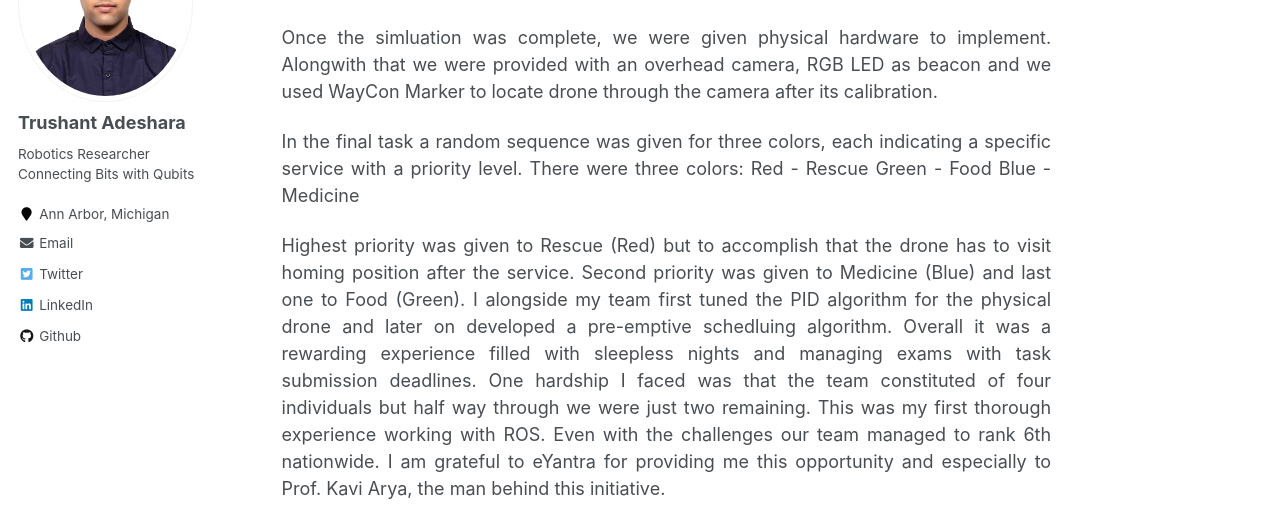
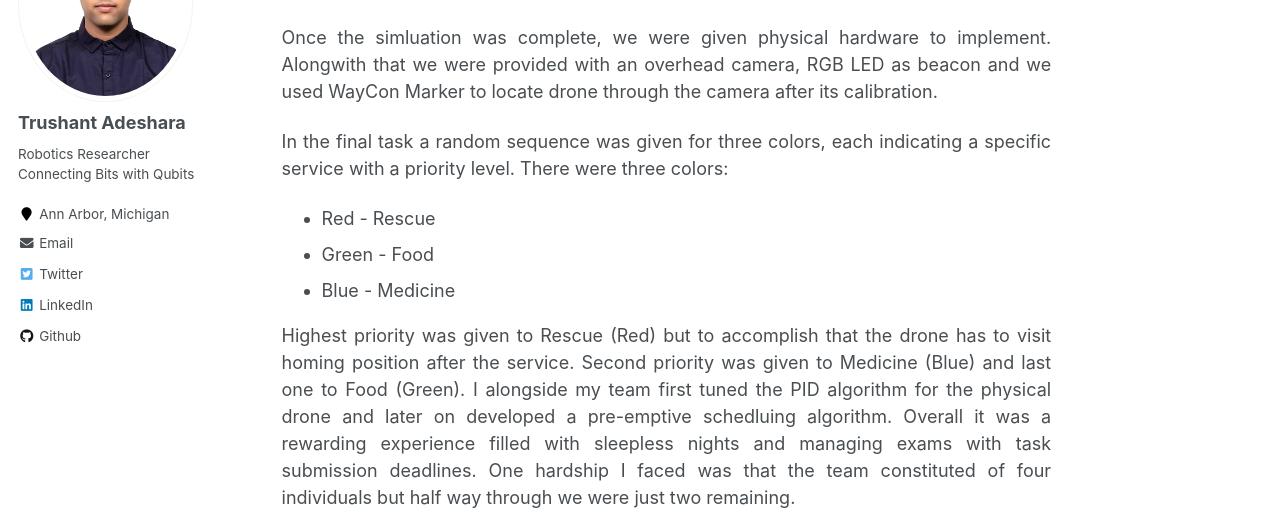
Before and after one commit to Trushant-Adeshara/Trushant-Adeshara.github.io, a Jekyll site: the page built from _projects/projects-1.md, in a window 1280 px wide and 1400 px high, scrolled down 1446 px. Shown: the part 129-655 px from the top of the window. Built offline with Jekyll 4.4.1, drawn with Linux system fonts in a browser that asks for light colours; some of the changed text lies outside the part shown; grey boxes are pictures that could not be loaded.

Commit message:
last update before OS reflash

```diff
--- a/_projects/projects-1.md
+++ b/_projects/projects-1.md
@@ -31,14 +31,19 @@
 Once the simluation was complete, we were given physical hardware to implement. Alongwith that we were provided with an overhead camera, RGB LED as beacon and we used WayCon Marker to locate drone through the camera after its calibration.</p>
 
 <p style="text-align: justify">
-In the final task a random sequence was given for three colors, each indicating a specific service with a priority level. There were three colors:
-Red - Rescue
-Green - Food
-Blue - Medicine
-</p>
+In the final task a random sequence was given for three colors, each indicating a specific service with a priority level. There were three colors:</p>
+- Red - Rescue
+- Green - Food
+- Blue - Medicine
+
 
 <p style="text-align: justify">
-Highest priority was given to Rescue (Red) but to accomplish that the drone has to visit homing position after the service. Second priority was given to Medicine (Blue) and last one to Food (Green). I alongside my team first tuned the PID algorithm for the physical drone and later on developed a pre-emptive schedluing algorithm. Overall it was a rewarding experience filled with sleepless nights and managing exams with task submission deadlines. One hardship I faced was that the team constituted of four individuals but half way through we were just two remaining. This was my first thorough experience working with ROS. Even with the challenges our team managed to rank 6th nationwide. I am grateful to eYantra for providing me this opportunity and especially to Prof. Kavi Arya, the man behind this initiative.</p>
+Highest priority was given to Rescue (Red) but to accomplish that the drone has to visit homing position after the service. Second priority was given to Medicine (Blue) and last one to Food (Green). I alongside my team first tuned the PID algorithm for the physical drone and later on developed a pre-emptive schedluing algorithm. Overall it was a rewarding experience filled with sleepless nights and managing exams with task submission deadlines. One hardship I faced was that the team constituted of four individuals but half way through we were just two remaining.</p>
+
+
 
 <p style="text-align: justify">
 <iframe width="560" height="315" src="https://www.youtube.com/embed/91-KuGHN9CY?si=PXUnFKIFkjv-0yfb" title="YouTube video player" frameborder="0" allow="accelerometer; autoplay; clipboard-write; encrypted-media; gyroscope; picture-in-picture; web-share" allowfullscreen></iframe></p>
+
+<p style="text-align: justify">
+This was my first thorough experience working with ROS. Even with the challenges our team managed to rank 6th nationwide. I am grateful to eYantra for providing me this opportunity and especially to Prof. Kavi Arya, the man behind the initiative.</p>
```
Also changed, not shown: other parts of _projects/projects-1.md (+1 -1 lines), _pages/work.html (added, +12 -0 lines), _posts/2023-08-29-blog-post-1.md (+3 -3 lines), _projects/projects-3.md (+5 -10 lines), _talks/2019-07-25-talk-1.md (+1 -1 lines), _work/2021-09-10-work-1.md (added, +39 -0 lines), _work/2022-01-01-work-experience-1.md (deleted, +0 -9 lines), images/work/botsync/amr.jpg (added), images/work/botsync/me.jpg (added), 1 other file.
